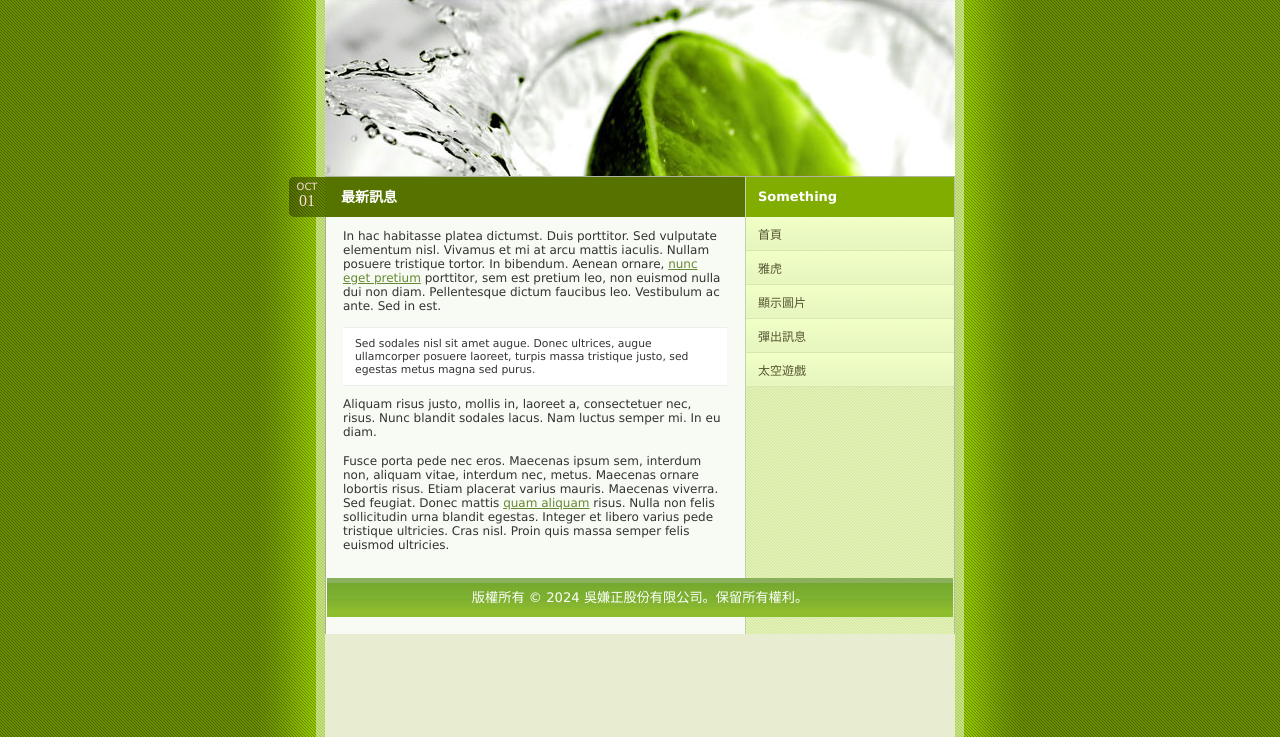
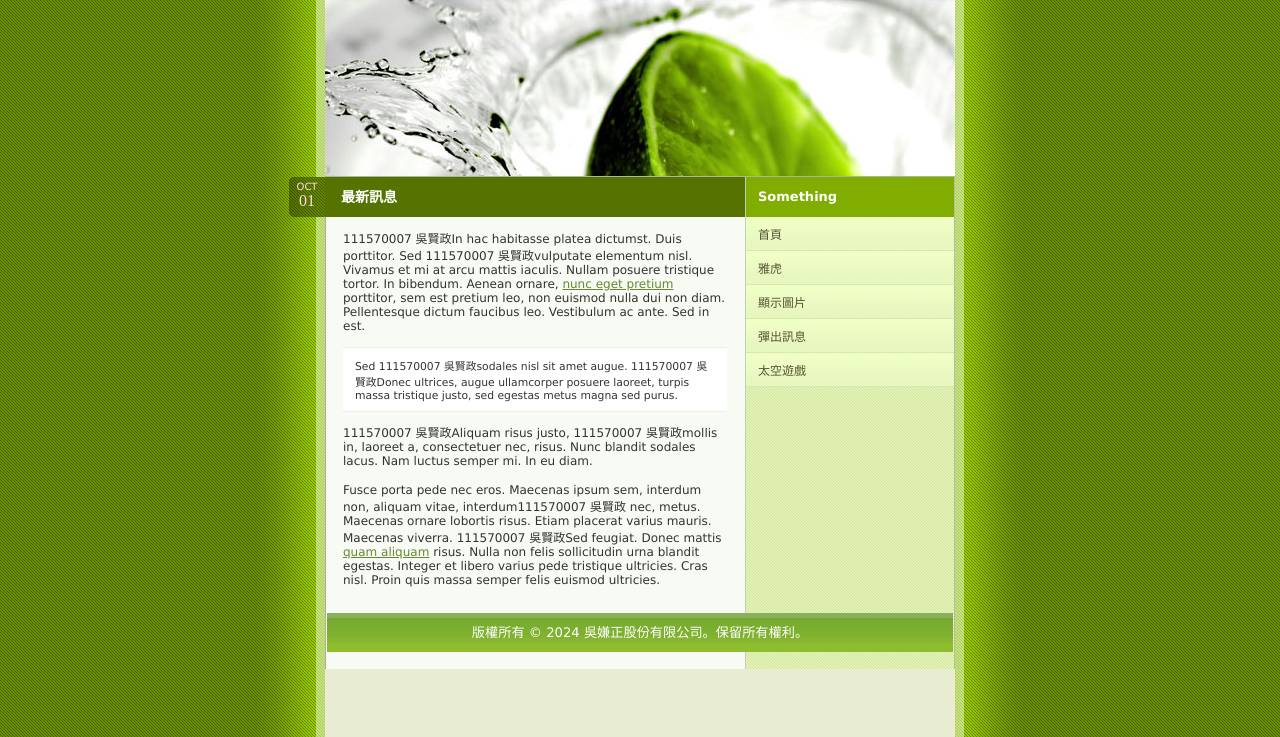
Before and after one commit to elliswu0918/SEO_practice1, a plain HTML site: page index.html in a window 1280 px wide. Shown: the part 63-800 px from the top of the page. Drawn offline with Linux system fonts and the light colour scheme.

Commit message:
Update index.html

```diff
--- a/index.html
+++ b/index.html
@@ -9,7 +9,7 @@
 <meta name="keywords" content="keywords"/>
 <meta name="author" content="author"/>
 <link rel="stylesheet" type="text/css" href="default.css" media="screen"/>
-<title>111570007 吳嫌正</title>
+<title>111570007 吳賢政</title>
 </head>
 
 <body>
@@ -17,7 +17,7 @@
 <div class="container">
 
 	<div class="top">
-		<a href="index.html"><span>111570007 吳嫌正</span></a>
+		<a href="index.html"><span>111570007 吳賢政</span></a>
 	</div>
 
 	<div class="header"></div>
@@ -37,13 +37,13 @@
 
 				<div class="body">
 
-					<p>In hac habitasse platea dictumst. Duis porttitor. Sed vulputate elementum nisl. Vivamus et mi at arcu mattis iaculis. Nullam posuere tristique tortor. In bibendum. Aenean ornare, <a href="index.html">nunc eget pretium</a> porttitor, sem est pretium leo, non euismod nulla dui non diam. Pellentesque dictum faucibus leo. Vestibulum ac ante. Sed in est.</p>
+					<p>111570007 吳賢政In hac habitasse platea dictumst. Duis porttitor. Sed 111570007 吳賢政vulputate elementum nisl. Vivamus et mi at arcu mattis iaculis. Nullam posuere tristique tortor. In bibendum. Aenean ornare, <a href="index.html">nunc eget pretium</a> porttitor, sem est pretium leo, non euismod nulla dui non diam. Pellentesque dictum faucibus leo. Vestibulum ac ante. Sed in est.</p>
 
-					<blockquote><p>Sed sodales nisl sit amet augue. Donec ultrices, augue ullamcorper posuere laoreet, turpis massa tristique justo, sed egestas metus magna sed purus.</p></blockquote>
+					<blockquote><p>Sed 111570007 吳賢政sodales nisl sit amet augue. 111570007 吳賢政Donec ultrices, augue ullamcorper posuere laoreet, turpis massa tristique justo, sed egestas metus magna sed purus.</p></blockquote>
 
-					<p>Aliquam risus justo, mollis in, laoreet a, consectetuer nec, risus. Nunc blandit sodales lacus. Nam luctus semper mi. In eu diam.</p>
+					<p>111570007 吳賢政Aliquam risus justo, 111570007 吳賢政mollis in, laoreet a, consectetuer nec, risus. Nunc blandit sodales lacus. Nam luctus semper mi. In eu diam.</p>
 
-					<p>Fusce porta pede nec eros. Maecenas ipsum sem, interdum non, aliquam vitae, interdum nec, metus. Maecenas ornare lobortis risus. Etiam placerat varius mauris. Maecenas viverra. Sed feugiat. Donec mattis <a href="index.html">quam aliquam</a> risus. Nulla non felis sollicitudin urna blandit egestas. Integer et libero varius pede tristique ultricies. Cras nisl. Proin quis massa semper felis euismod ultricies.
+					<p>Fusce porta pede nec eros. Maecenas ipsum sem, interdum non, aliquam vitae, interdum111570007 吳賢政 nec, metus. Maecenas ornare lobortis risus. Etiam placerat varius mauris. Maecenas viverra. 111570007 吳賢政Sed feugiat. Donec mattis <a href="index.html">quam aliquam</a> risus. Nulla non felis sollicitudin urna blandit egestas. Integer et libero varius pede tristique ultricies. Cras nisl. Proin quis massa semper felis euismod ultricies.
 					</p>
 
 				</div>
```
